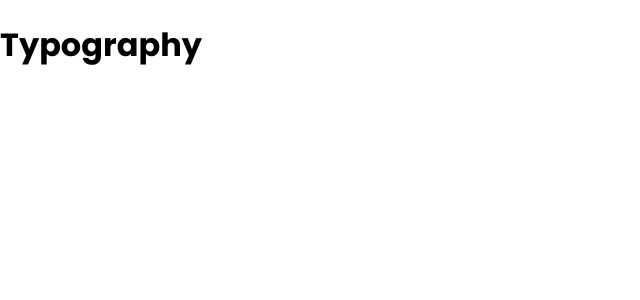
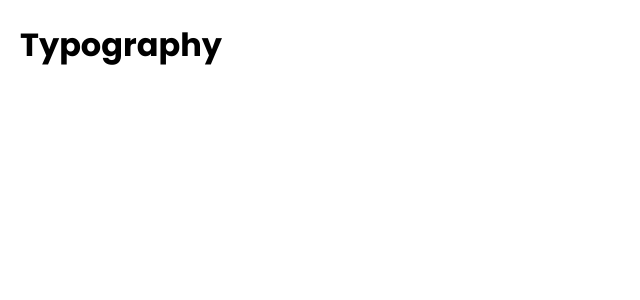
Before and after one commit to nurmuhammad9888/eCommerce, a React (Create React App) app: page / in a window 1280 px wide. Shown: the top 300 px of the page, without its empty margins (0-640 px from the left). Built offline with nearby package versions, Linux system fonts and the light colour scheme.

Commit message:
add  login page

```diff
--- a/src/App.css
+++ b/src/App.css
@@ -82,7 +82,7 @@ body{
 /* CONTAINER */
 .container{
     width: 100%;
-    max-width:1140px;
+    max-width:1360px;
     margin: 0 auto;
     padding: 0 20px;
 }
--- a/src/App.js
+++ b/src/App.js
@@ -4,7 +4,9 @@ import './App.css';
 function App() {
   return (
     <div className="app">
-      <h1>Typography</h1>
+      <div className='container'>
+        <h1>Typography</h1>
+      </div>
     </div>
   );
 }
--- a/src/index.js
+++ b/src/index.js
@@ -1,8 +1,11 @@
 import React from 'react';
 import ReactDOM from 'react-dom/client';
 import App from './App';
+import { BrowserRouter } from 'react-router-dom';
 
 const root = ReactDOM.createRoot(document.getElementById('root'));
 root.render(
-    <App />
+    <BrowserRouter>
+        <App />
+    </BrowserRouter>
 );
```
Also changed, not shown: src/components/Header/Header.js (added, +11 -0 lines), src/pages/Login/Login.js (added, +11 -0 lines), src/pages/Register/Register.js (added, +11 -0 lines).
